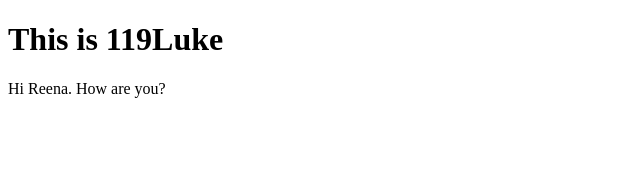
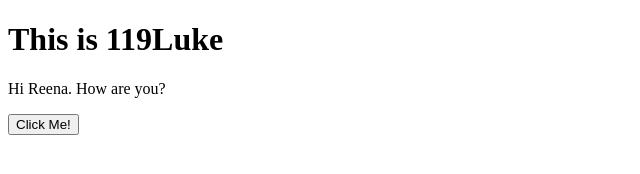
Before and after one commit to Luke119/119Luke, a plain HTML site: page index.html in a window 1280 px wide. Shown: the whole page, without its empty margins (0-640 px from the left). Drawn offline with Linux system fonts and the light colour scheme.

```diff
--- a/index.html
+++ b/index.html
@@ -15,6 +15,7 @@
         <p>
             Hi Reena. How are you?
         </p>
+        <button onclick="myFunction()">Click Me!</button>
     </div>
 </body>
 
--- a/index.js
+++ b/index.js
@@ -1,2 +1,7 @@
 console.log("Test");
 alert("This is a test");
+
+function myFunction(){
+
+    alert("I will be back!!");
+}
```
